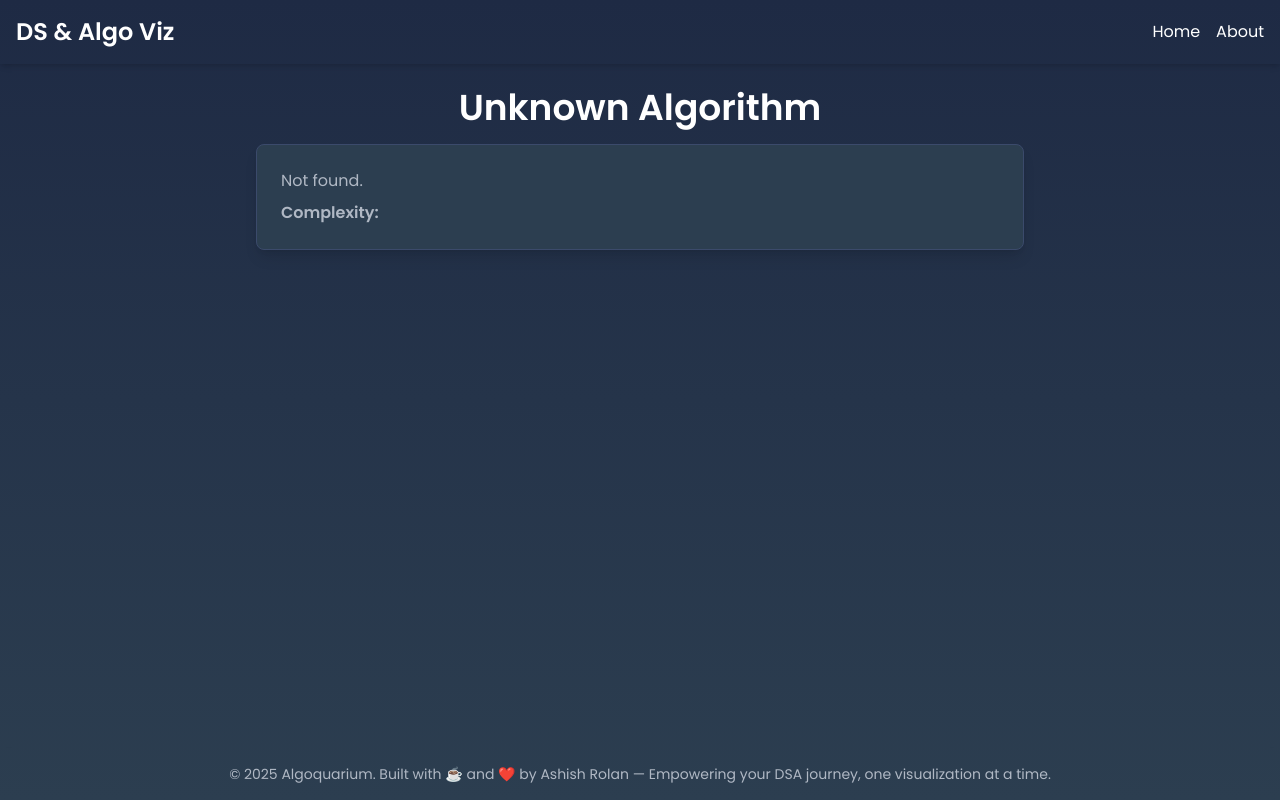
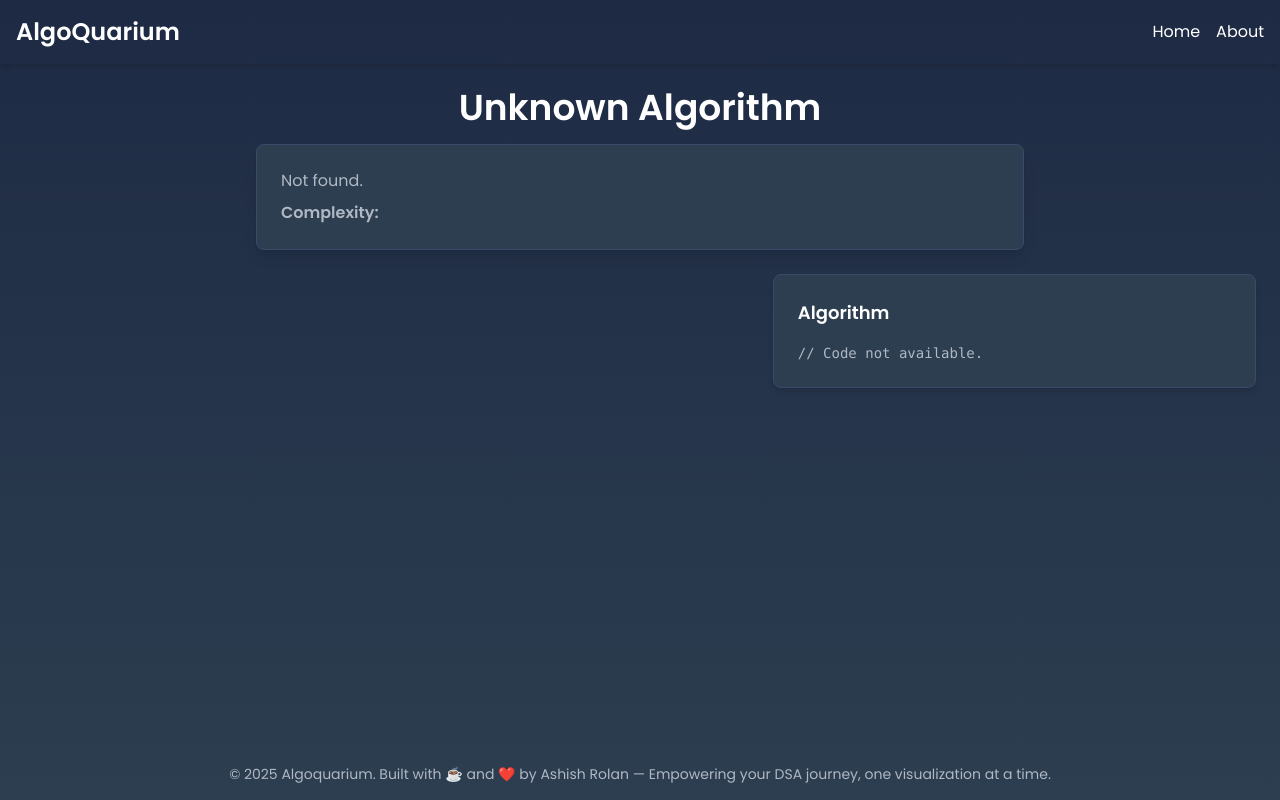
Before and after one commit to ashish7472/AlgoQuarium, a React (Vite) app in the folder frontend/: page /visualization/1 in a window 1280 px wide. Before the commit this address had no page. Built offline with nearby package versions, Linux system fonts and the light colour scheme.

Commit message:
Bubble Code added

```diff
--- a/frontend/package.json
+++ b/frontend/package.json
@@ -4,7 +4,7 @@
   "version": "0.0.0",
   "type": "module",
   "scripts": {
-    "dev": "vite",
+    "dev": "vite --host",
     "build": "vite build",
     "lint": "eslint .",
     "preview": "vite preview"
--- /dev/null
+++ b/frontend/src/components/CodeBlock.jsx
@@ -0,0 +1,12 @@
+function CodeBlock({ code }) {
+    return (
+      <div className="bg-[#2c3e50] rounded-lg shadow-md p-6 border border-[#3b4a6b]  overflow-auto">
+        <h3 className="text-lg font-semibold text-white mb-4">Algorithm</h3>
+        <pre className="text-[#b0b8c4] text-sm whitespace-pre-wrap">
+          <code>{code}</code>
+        </pre>
+      </div>
+    );
+  }
+
+  export default CodeBlock;
--- a/frontend/src/components/Navbar.jsx
+++ b/frontend/src/components/Navbar.jsx
@@ -5,7 +5,7 @@ function Navbar() {
     <nav className="bg-transparent shadow-md p-4">
       <div className="container mx-auto flex justify-between items-center">
         <Link to="/" className="text-2xl font-semibold text-white hover:text-[#4a90e2] transition">
-          DS & Algo Viz
+          AlgoQuarium
         </Link>
         <div className="space-x-4 flex items-center">
           <Link to="/" className="text-white hover:text-[#4a90e2] transition">
--- a/frontend/src/pages/Visualization.jsx
+++ b/frontend/src/pages/Visualization.jsx
@@ -1,5 +1,6 @@
 import { useParams } from 'react-router-dom';
 import SortViz from '../components/SortViz';
+import CodeBlock from '../components/CodeBlock';
 
 function Visualization() {
   const { algo } = useParams();
@@ -9,10 +10,29 @@ function Visualization() {
       title: 'Bubble Sort',
       description: 'A simple sorting algorithm that repeatedly steps through the list, compares adjacent elements, and swaps them if they are in the wrong order.',
       complexity: 'Time: O(n²), Space: O(1)',
+      code: `void bubbleSort(vector<int>& arr) {
+    int n = arr.size();
+    for (int i = 0; i < n - 1; i++) {
+        for (int j = 0; j < n - i - 1; j++) {
+            if (arr[j] > arr[j + 1]) {
+                // Swap elements
+                int temp = arr[j];
+                arr[j] = arr[j + 1];
+                arr[j + 1] = temp;
+            }
+        }
+    }
+}`
     },
+    // Add more algorithms here in the future
   };
 
-  const details = algorithmDetails[algo] || { title: 'Unknown Algorithm', description: 'Not found.', complexity: '' };
+  const details = algorithmDetails[algo] || {
+    title: 'Unknown Algorithm',
+    description: 'Not found.',
+    complexity: '',
+    code: '// Code not available.'
+  };
 
   return (
     <div className="container mx-auto p-6">
@@ -21,7 +41,14 @@ function Visualization() {
         <p className="text-[#b0b8c4] mb-2">{details.description}</p>
         <p className="text-[#b0b8c4]"><strong>Complexity:</strong> {details.complexity}</p>
       </div>
-      {algo === 'bubble-sort' && <SortViz algorithm={algo} />}
+      <div className="flex flex-col md:flex-row gap-6">
+        <div className="md:w-3/5">
+          {algo === 'bubble-sort' && <SortViz algorithm={algo} />}
+        </div>
+        <div className="md:w-2/5">
+          <CodeBlock code={details.code} />
+        </div>
+      </div>
     </div>
   );
 }
```
